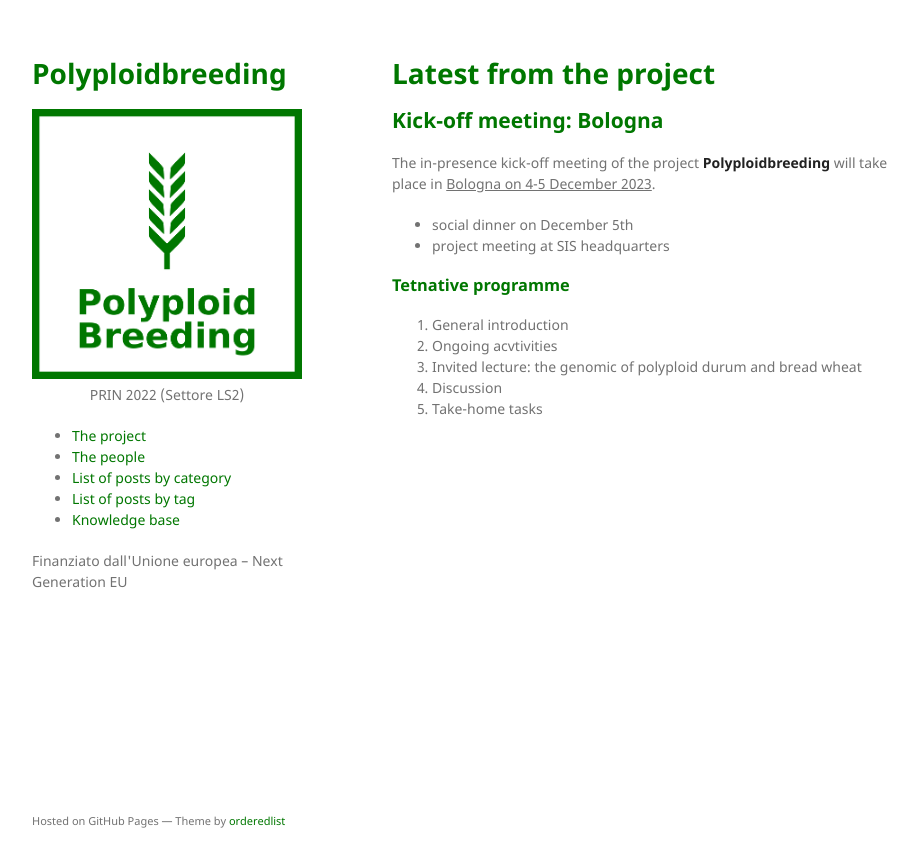
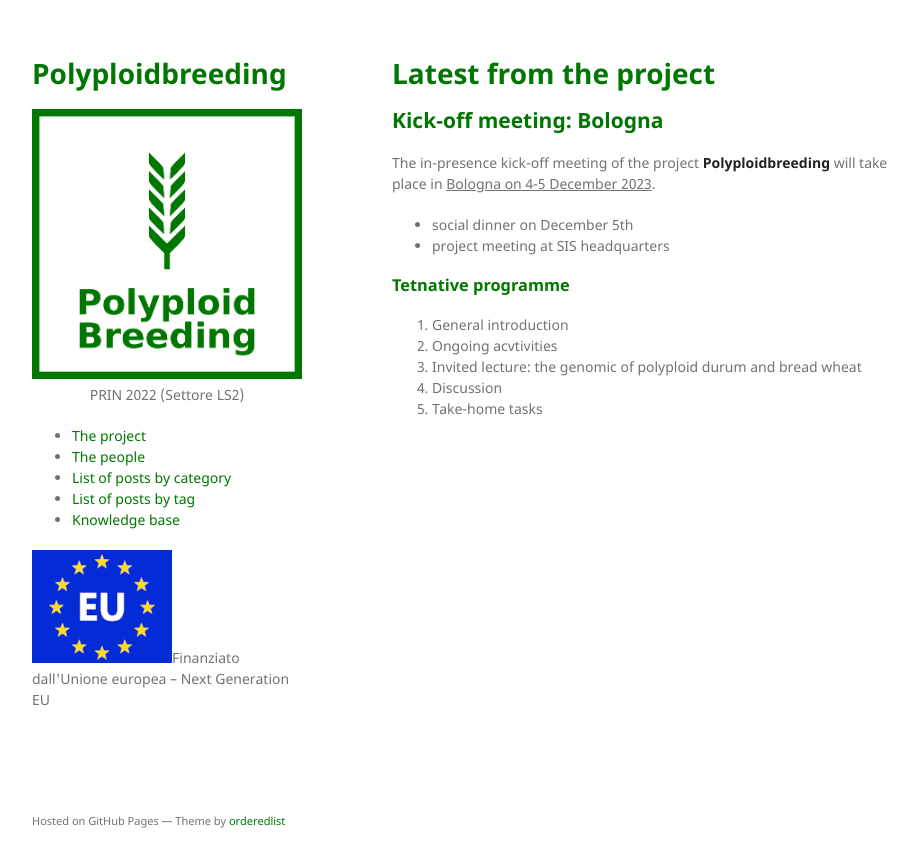
Before and after one commit to polyploidbreeding/polyploidbreeding.github.io, a Jekyll site: the page built from index.md, in a window 1280 px wide. Shown: the top 867 px of the page, without its empty margins (178-1096 px from the left). Built offline with Jekyll 4.4.1, drawn with Linux system fonts in a browser that asks for light colours; our own code applies the rules of GitHub Pages for plain Markdown files.

Commit message:
added: EU logo

```diff
--- a/_layouts/default.html
+++ b/_layouts/default.html
@@ -45,7 +45,7 @@
 		<li><a href="{{ "/tags.html" | absolute_url }}">List of posts by tag</a></li>
 		<li><a href="">Knowledge base</a></li>
 	</ul>
-	<p>Finanziato dall'Unione europea – Next Generation EU</p>
+	<p><img src="/assets/img/logo_EU_small.png" alt="Logo_EU" />Finanziato dall'Unione europea – Next Generation EU</p>
       </header>
       <section>
 
```
Also changed, not shown: assets/img/logo_EU_small.png (added).
